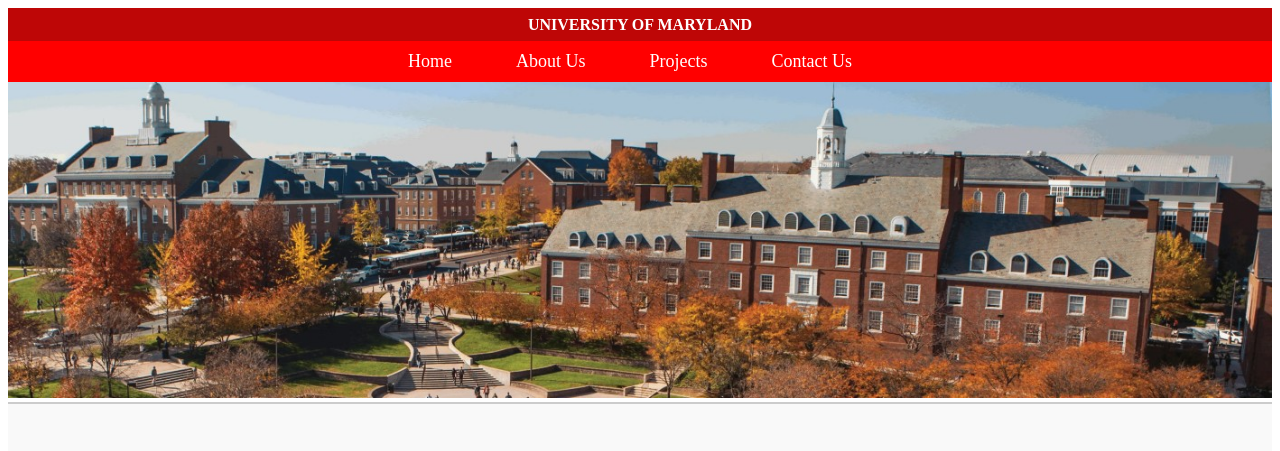
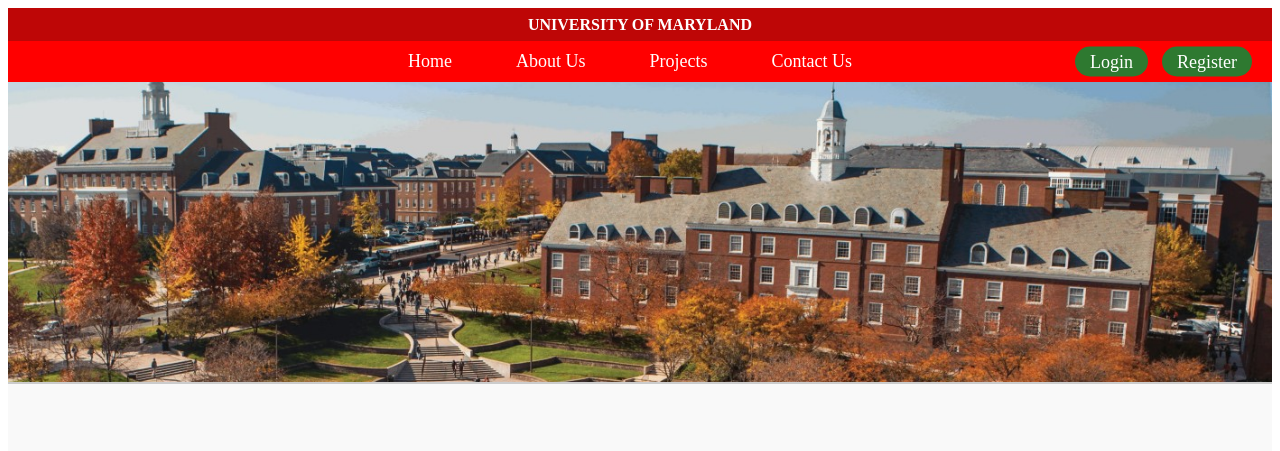
Before and after one commit to mcastro111/Forked_Campus_Community_Connection, a plain HTML site: page index.html in a window 1280 px wide. Shown: the top 451 px of the page. Drawn offline with Linux system fonts and the light colour scheme.

Commit message:
added login and register buttons

```diff
--- a/assets/css/main.css
+++ b/assets/css/main.css
@@ -1,34 +1,56 @@
 nav {
-    background-color: red;
-    padding: 10px;
+    background-color: red; /* Background color of the navbar */
+    padding: 10px; /* Padding around the navbar */
+    position: relative; /* Set relative positioning for the navbar */
 }
 
 nav ul {
-    list-style-type: none;
-    margin: 0;
-    padding: 0;
-    text-align: center;
+    list-style-type: none; /* Remove bullet points */
+    margin: 0; /* Remove default margin */
+    padding: 0; /* Remove default padding */
+    text-align: center; /* Center align the links */
 }
 
 nav li {
-    display: inline-block;
-    margin-right: 20px;
+    display: inline-block; /* Display links inline */
+    margin-right: 20px; /* Space between links */
 }
 
 nav a {
-    color: #ffffff;
-    text-decoration: none;
-    font-size: 18px;
-    padding: 10px 20px;
-    border-radius: 5px;
-    transition: background-color 0.3s ease;
+    color: #ffffff; /* Link text color */
+    text-decoration: none; /* Remove underline from links */
+    font-size: 18px; /* Font size for links */
+    padding: 10px 20px; /* Padding for links */
+    border-radius: 5px; /* Rounded corners for links */
+    transition: background-color 0.3s ease; /* Transition effect for background color */
 }
 
 nav a:hover {
-    background-color: #7fd186;
+    background-color: #7fd186; /* Background color on hover */
 }
 
-<<<<<<< HEAD
+.nav-buttons {
+    position: absolute; /* Position the buttons absolutely */
+    right: 20px; /* Align buttons to the right */
+    top: 50%; /* Center buttons vertically */
+    transform: translateY(-50%); /* Adjust for exact vertical center */
+}
+
+.btn {
+    background-color: #2e7930; /* Button background color */
+    color: #ffffff; /* Button text color */
+    text-decoration: none; /* Remove underline from button links */
+    padding: 5px 15px; /* Padding for buttons */
+    border-radius: 25px; /* Rounded corners for buttons */
+    margin-left: 10px; /* Space between buttons */
+    transition: background-color 0.3s ease; /* Transition effect on hover */
+}
+
+.btn:hover {
+    background-color: #7fd186; /* Change color on hover */
+}
+
+
 .main_banner {
     width: 100%; /* Make the banner full width */
     height: 300px; /* Set a height for the banner */
@@ -111,9 +133,3 @@ nav a:hover {
     font-size: 8px; /* Set a slightly larger font size for better readability */
     line-height: .1; /* Add line height for vertical spacing */
 }
-
-=======
-#UMD {
-    text-align: center;
-}
->>>>>>> d83085d3e1e9d361e1e507d334b60e4cd9f94e34
--- a/index.html
+++ b/index.html
@@ -21,6 +21,10 @@
             <li><a href="projects.html">Projects</a></li>
             <li><a href="contact.html">Contact Us</a></li>
         </ul>
+        <div class="nav-buttons">
+            <a href="login.html" class="btn">Login</a>
+            <a href="register.html" class="btn">Register</a>
+        </div>
     </nav>
 
 
```
